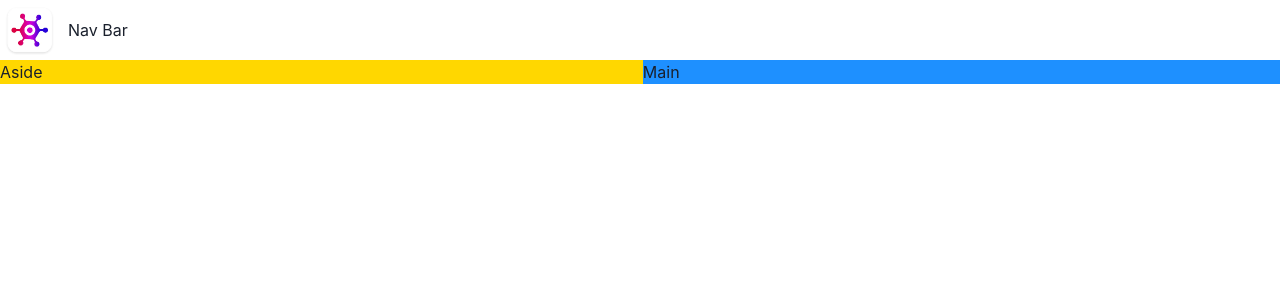
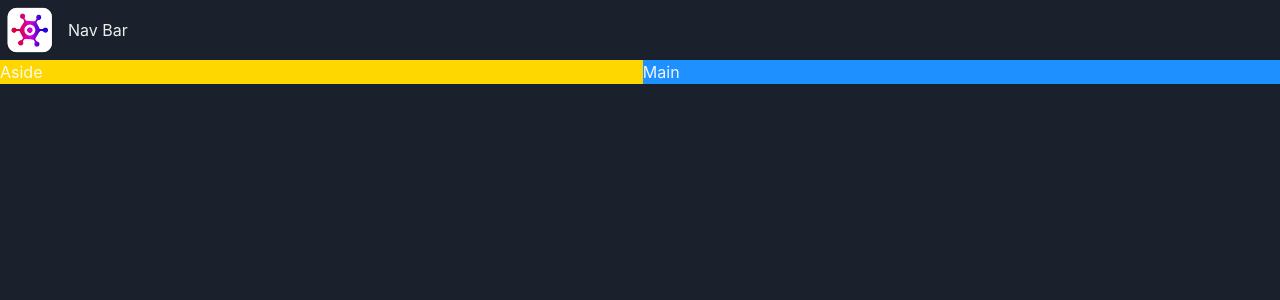
Before and after one commit to ItsMeiri/game-app, a React (Vite) app: page / in a window 1280 px wide. Shown: the top 300 px of the page. Built offline with nearby package versions, Linux system fonts and the light colour scheme.

Commit message:
implement dark mode

```diff
--- a/src/main.tsx
+++ b/src/main.tsx
@@ -1,12 +1,14 @@
 import React from "react";
 import ReactDOM from "react-dom/client";
-import { ChakraProvider } from "@chakra-ui/react";
+import { ChakraProvider, ColorModeScript } from "@chakra-ui/react";
 import App from "./App.tsx";
+import theme from "./theme.ts";
 import "./index.css";
 
 ReactDOM.createRoot(document.getElementById("root")!).render(
   <React.StrictMode>
-    <ChakraProvider>
+    <ColorModeScript initialColorMode={theme.config.initialColorMode} />
+    <ChakraProvider theme={theme}>
       <App />
     </ChakraProvider>
   </React.StrictMode>
--- /dev/null
+++ b/src/theme.ts
@@ -0,0 +1,11 @@
+import { extendTheme, ThemeConfig } from "@chakra-ui/react";
+
+const config: ThemeConfig  = {
+initialColorMode: 'dark',
+}
+
+const theme = extendTheme({
+    config,
+})
+
+export default theme
```
